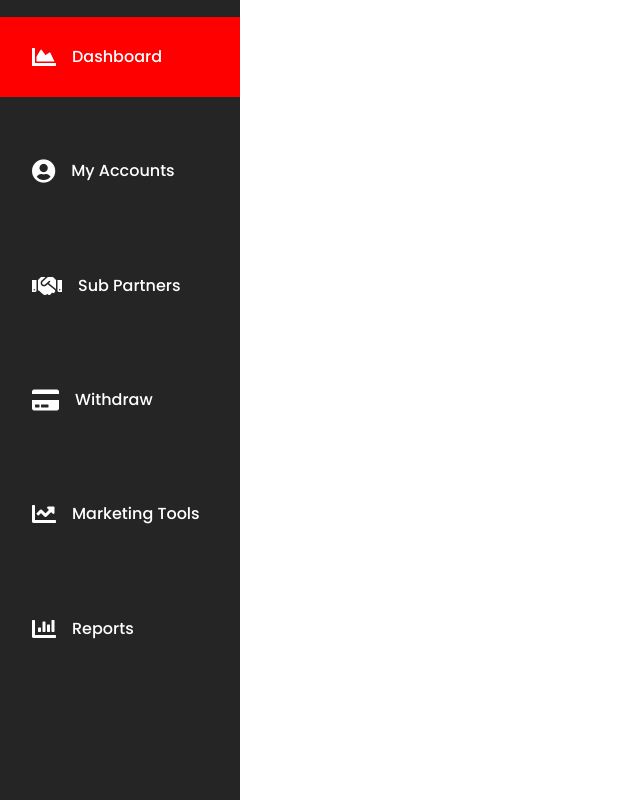
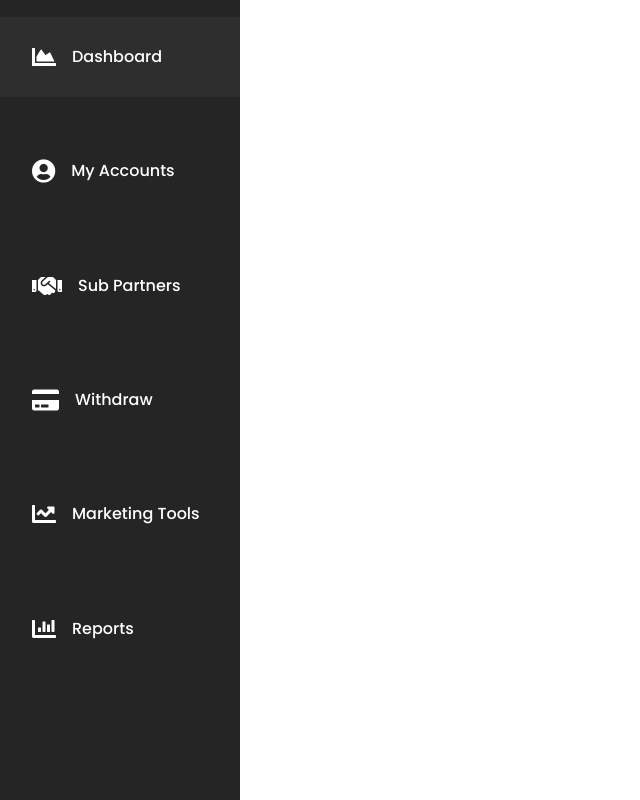
Before and after one commit to bfgonzalez/uxdev-challenge, a React (Create React App) app in the folder uxdev-week1/: page / in a window 1280 px wide. In both pictures the pointer is over the element 120 px from the left and 57 px from the top of the page. Shown: the whole page, without its empty margins (0-640 px from the left). Built offline with nearby package versions, Linux system fonts and the light colour scheme.

Commit message:
fixed bgcolor when hovering over nav item

```diff
--- a/uxdev-week1/src/Navigation/Navigation.css
+++ b/uxdev-week1/src/Navigation/Navigation.css
@@ -21,7 +21,7 @@ body {
 }
 
 .nav-section:hover {
-  background: red;
+  background: #2E2E2E;
 }
 
 .NavItem {
```
